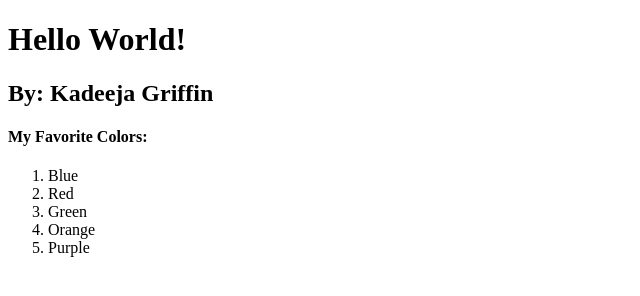
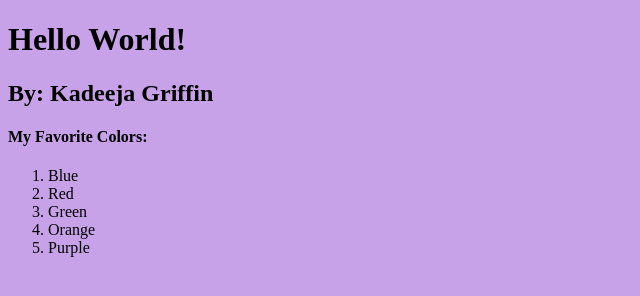
Before and after one commit to kadeejagriffin/kekambas-137_hello_world, a plain HTML site: page index.html in a window 1280 px wide. Shown: the whole page, without its empty margins (0-640 px from the left). Drawn offline with Linux system fonts and the light colour scheme.

Commit message:
Add background color

```diff
--- /dev/null
+++ b/css/main.css
@@ -0,0 +1,3 @@
+body {
+    background-color: #c8a2e8;
+}
--- a/index.html
+++ b/index.html
@@ -4,6 +4,7 @@
         <meta charset="UTF-8">
         <meta name="viewport" content="width=device-width, initial-scale=1.0">
         <title>Day 1 Hello World</title>
+        <link rel="stylesheet" href="./css/main.css">
     </head>
     <body>
         <h1>Hello World!</h1>
```
